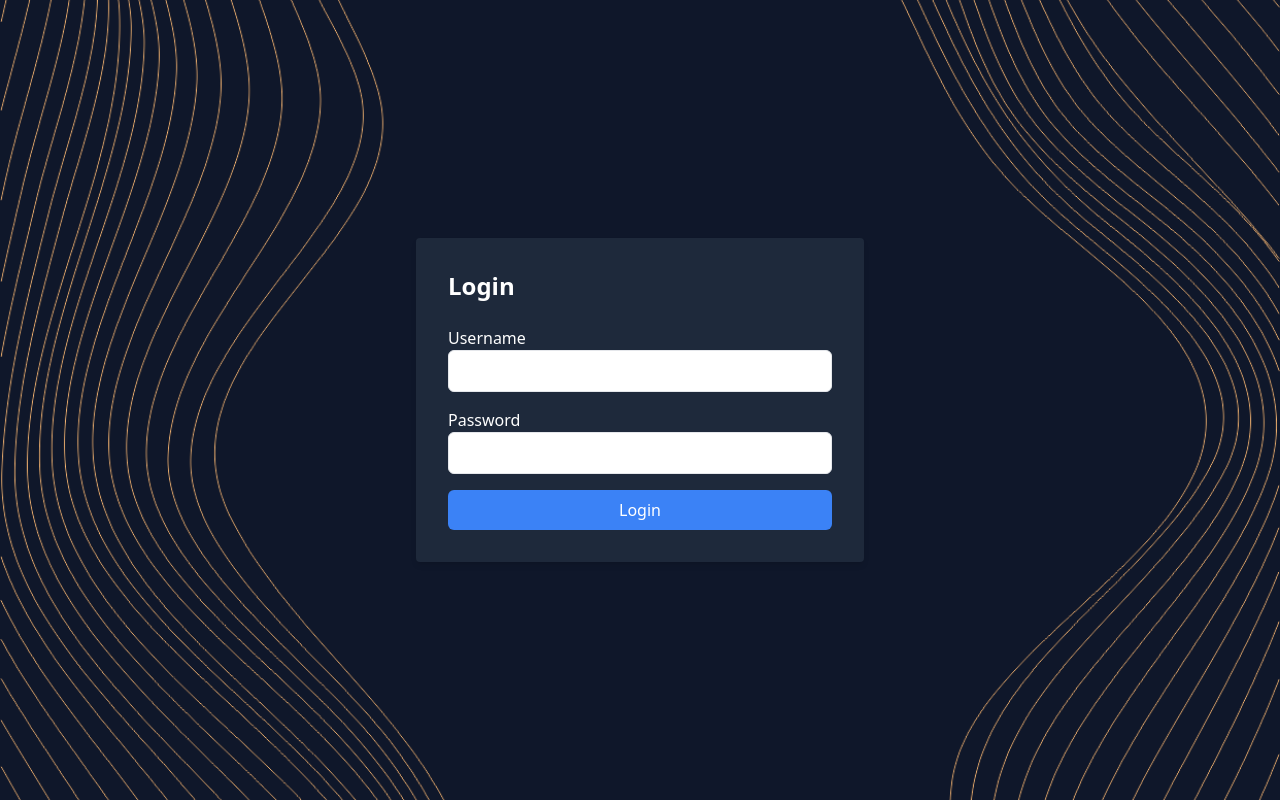
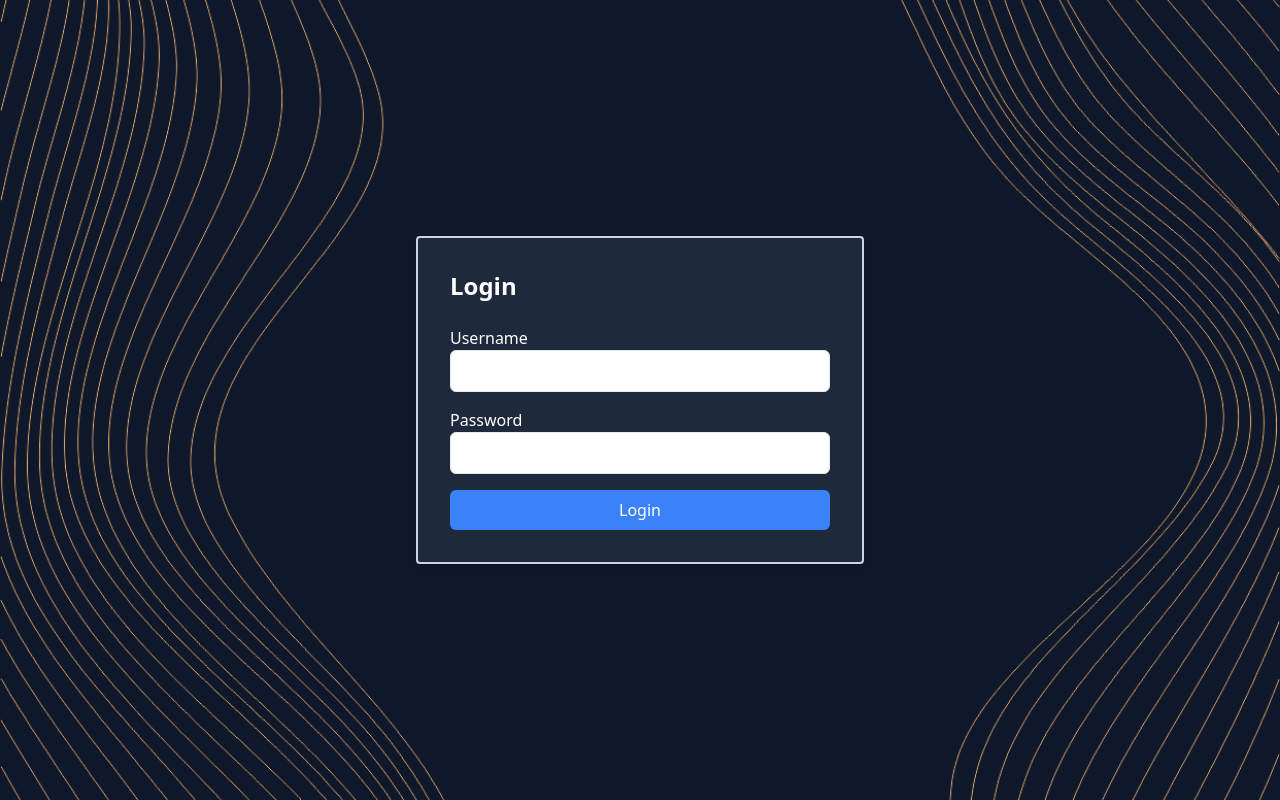
Before and after one commit to Thirapi/comunication, a React (Vite) app: page / in a window 1280 px wide. Built offline with nearby package versions, Linux system fonts and the light colour scheme.

Commit message:
update border

```diff
--- a/src/pages/Login.jsx
+++ b/src/pages/Login.jsx
@@ -32,7 +32,7 @@ const Login = () => {
       backgroundPosition: 'center center',
       backgroundAttachment: 'fixed'
     }}>
-      <div className="bg-slate-800 text-white p-8 rounded shadow-md w-full max-w-md">
+      <div className="bg-slate-800 text-white p-8 rounded shadow-md w-full max-w-md border-solid border-slate-300 border-2">
         <h1 className="text-2xl font-bold mb-6">Login</h1>
         {error && <div className="text-red-500 mb-4">{error}</div>}
         <form onSubmit={handleSubmit}>
```
